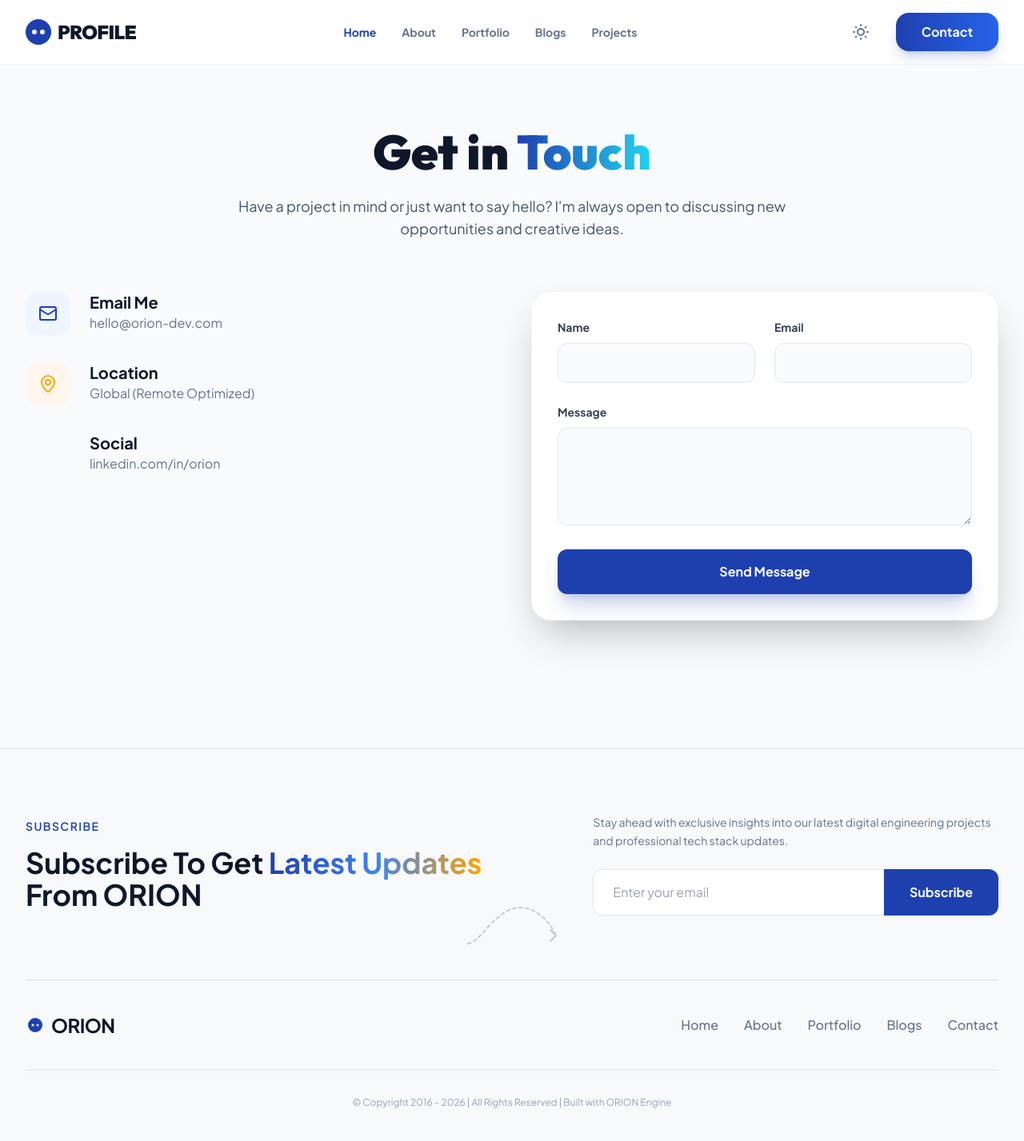
After one commit to mrveer-101/Portfolio, a Django app: page /contact/ in a window 1280 px wide. The commit adds this page. Shown: the whole page at 80% size. Run offline with Django 5.2, Linux system fonts and the light colour scheme; some libraries are stand-ins or nearby versions.

Commit message:
UI: Finalized ORION design system, updated dark theme to Slate 900, and documented design tokens

```diff
--- a/config/settings.py
+++ b/config/settings.py
@@ -79,7 +79,7 @@ ROOT_URLCONF = 'config.urls'
 TEMPLATES = [
     {
         'BACKEND': 'django.template.backends.django.DjangoTemplates',
-        'DIRS': [], # Templates are managed within apps
+        'DIRS': [BASE_DIR / 'templates'],
         'APP_DIRS': True,
         'OPTIONS': {
             'context_processors': [
--- a/core/templates/base.html
+++ b/core/templates/base.html
@@ -29,7 +29,7 @@
             theme: {
                 extend: {
                     colors: {
-                        'obsidian': '#080C14',
+                        'obsidian': '#0F172A',
                         'accent-orange': '#FFA500',
                         'accent-blue': '#1E40AF',
                         'accent-blue-light': '#60A5FA',
--- a/core/templates/partials/footer.html
+++ b/core/templates/partials/footer.html
@@ -1,5 +1,5 @@
 <!-- Footer Section -->
-<footer class="mt-20 border-t border-gray-800 pt-20 pb-10">
+<footer class="mt-20 border-t border-slate-200 dark:border-gray-800 pt-20 pb-10 bg-slate-50/50 dark:bg-transparent">
     <div class="max-w-7xl mx-auto px-4 sm:px-6 lg:px-8">
 
         <!-- Subscribe Section -->
@@ -7,30 +7,30 @@
 
             <!-- Left Side: Headline -->
             <div class="w-full md:w-1/2 space-y-4">
-                <p class="text-accent-purple font-semibold text-sm tracking-widest uppercase">Subscribe</p>
-                <h2 class="text-3xl md:text-4xl font-bold text-white leading-tight">
-                    Subscribe To Get Latest<br>Update From Us
+                <p class="text-accent-blue font-semibold text-sm tracking-widest uppercase">Subscribe</p>
+                <h2 class="text-3xl md:text-4xl font-black text-slate-900 dark:text-white leading-tight">
+                    Subscribe To Get <span class="bg-clip-text text-transparent bg-gradient-to-r from-accent-blue via-blue-500 to-accent-orange">Latest Updates</span><br>From ORION
                 </h2>
 
                 <!-- Decorative Swirly Arrow (Simplified SVG) -->
                 <div class="absolute -bottom-10 right-1/2 translate-x-1/2 hidden md:block opacity-20">
                     <svg width="120" height="60" viewBox="0 0 120 60" fill="none" xmlns="http://www.w3.org/2000/svg">
-                        <path d="M5 55C20 55 40 10 70 10C100 10 115 45 115 45" stroke="white" stroke-width="2" stroke-linecap="round" stroke-dasharray="4 4"/>
-                        <path d="M115 45L108 38M115 45L108 52" stroke="white" stroke-width="2" stroke-linecap="round"/>
+                        <path d="M5 55C20 55 40 10 70 10C100 10 115 45 115 45" class="stroke-slate-900 dark:stroke-white" stroke-width="2" stroke-linecap="round" stroke-dasharray="4 4"/>
+                        <path d="M115 45L108 38M115 45L108 52" class="stroke-slate-900 dark:stroke-white" stroke-width="2" stroke-linecap="round"/>
                     </svg>
                 </div>
             </div>
 
             <!-- Right Side: Form -->
             <div class="w-full md:w-5/12 space-y-6">
-                <p class="text-gray-400 text-sm leading-relaxed">
-                    Lorem ipsum dolor sit amet consectetur. Tincidunt egestas sed integer est libero urna. Ac habitasse dolor.
+                <p class="text-slate-500 dark:text-gray-400 text-sm leading-relaxed">
+                    Stay ahead with exclusive insights into our latest digital engineering projects and professional tech stack updates.
                 </p>
                 <form class="flex w-full" hx-post="/subscribe/" hx-swap="outerHTML">
                     {% csrf_token %}
                     <input type="email" name="email" placeholder="Enter your email"
-                           class="flex-grow bg-white/5 border border-gray-700 text-white px-6 py-4 rounded-l-xl focus:outline-none focus:border-accent-purple transition-colors">
-                    <button type="submit" class="bg-accent-purple hover:bg-accent-purple-light text-white px-8 py-4 rounded-r-xl font-bold transition-all">
+                           class="flex-grow bg-white dark:bg-white/5 border border-slate-200 dark:border-gray-700 text-slate-900 dark:text-white px-6 py-4 rounded-l-xl focus:outline-none focus:border-accent-blue transition-all">
+                    <button type="submit" class="bg-accent-blue hover:bg-blue-600 text-white px-8 py-4 rounded-r-xl font-bold transition-all">
                         Subscribe
                     </button>
                 </form>
@@ -38,28 +38,28 @@
         </div>
 
         <!-- Brand & Links Section -->
-        <div class="flex flex-col md:flex-row justify-between items-center py-10 border-t border-gray-800/50 gap-6">
+        <div class="flex flex-col md:flex-row justify-between items-center py-10 border-t border-slate-200 dark:border-gray-800/50 gap-6">
             <div class="flex items-center space-x-2">
-                <div class="w-6 h-6 bg-accent-purple rounded-full flex items-center justify-center scale-75">
+                <div class="w-6 h-6 bg-accent-blue rounded-full flex items-center justify-center scale-75">
                     <div class="w-1 h-1 bg-white rounded-full mx-0.5"></div>
                     <div class="w-1 h-1 bg-white rounded-full mx-0.5"></div>
                 </div>
-                <span class="text-2xl font-bold text-white tracking-tight">OPPA</span>
+                <span class="text-2xl font-black text-slate-900 dark:text-white tracking-tight">ORION</span>
             </div>
 
-            <nav class="flex flex-wrap justify-center gap-8 text-gray-400 font-medium">
-                <a href="#home" class="hover:text-white transition-colors">Home</a>
-                <a href="#about" class="hover:text-white transition-colors">About</a>
-                <a href="#services" class="hover:text-white transition-colors">Services</a>
-                <a href="#portfolio" class="hover:text-white transition-colors">Portfolio</a>
-                <a href="#contact" class="hover:text-white transition-colors">Contact</a>
+            <nav class="flex flex-wrap justify-center gap-8 text-slate-500 dark:text-gray-400 font-medium">
+                <a href="{% url 'core:index' %}" class="hover:text-accent-blue transition-colors">Home</a>
+                <a href="{% url 'core:about' %}" class="hover:text-accent-blue transition-colors">About</a>
+                <a href="#portfolio" class="hover:text-accent-blue transition-colors">Portfolio</a>
+                <a href="#blogs" class="hover:text-accent-blue transition-colors">Blogs</a>
+                <a href="{% url 'core:contact' %}" class="hover:text-accent-blue transition-colors">Contact</a>
             </nav>
         </div>
 
         <!-- Copyright -->
-        <div class="text-center pt-8 border-t border-gray-800/30">
-            <p class="text-gray-600 text-sm">
-                &copy; Copyright 2016 – {% now "Y" %} | All Rights Reserved | Built with NIRVAN
+        <div class="text-center pt-8 border-t border-slate-200 dark:border-gray-800/30">
+            <p class="text-slate-400 dark:text-gray-600 text-xs">
+                &copy; Copyright 2016 – {% now "Y" %} | All Rights Reserved | Built with ORION Engine
             </p>
         </div>
     </div>
--- a/core/templates/partials/navbar.html
+++ b/core/templates/partials/navbar.html
@@ -1,5 +1,5 @@
 <!-- Navigation Bar -->
-<nav class="fixed top-0 w-full z-50 bg-white/80 dark:bg-[#080C14]/90 backdrop-blur-md border-b border-slate-100 dark:border-accent-purple/20 transition-all duration-300" x-data="{ open: false }">
+<nav class="fixed top-0 w-full z-50 bg-white/80 dark:bg-obsidian/90 backdrop-blur-md border-b border-slate-100 dark:border-accent-blue/20 transition-all duration-300" x-data="{ open: false }">
     <div class="max-w-7xl mx-auto px-4 sm:px-6 lg:px-8">
         <div class="flex justify-between h-20 items-center">
 
@@ -9,15 +9,15 @@
                     <div class="w-1.5 h-1.5 bg-white rounded-full mx-0.5"></div>
                     <div class="w-1.5 h-1.5 bg-white rounded-full mx-0.5"></div>
                 </div>
-                <a href="{% url 'core:index' %}" class="font-display text-2xl font-black tracking-tight text-slate-900 dark:text-white uppercase">
-                    ORION
+                <a href="{% url 'core:index' %}" class="font-display text-2xl font-black tracking-tight text-slate-900 dark:text-white">
+                    PROFILE
                 </a>
             </div>
 
             <!-- Desktop Menu (Centered) -->
             <div class="hidden md:flex space-x-8 text-sm font-bold text-slate-500 dark:text-gray-400">
-                <a href="#home" class="text-accent-blue transition-colors">Home</a>
-                <a href="#about" class="hover:text-slate-900 dark:hover:text-white transition-colors">About</a>
+                <a href="{% url 'core:index' %}" class="text-accent-blue transition-colors">Home</a>
+                <a href="{% url 'core:about' %}" class="hover:text-slate-900 dark:hover:text-white transition-colors">About</a>
                 <a href="#portfolio" class="hover:text-slate-900 dark:hover:text-white transition-colors">Portfolio</a>
                 <a href="#blogs" class="hover:text-slate-900 dark:hover:text-white transition-colors">Blogs</a>
                 <a href="#projects" class="hover:text-slate-900 dark:hover:text-white transition-colors">Projects</a>
@@ -31,7 +31,7 @@
                     <svg x-show="darkMode" class="w-6 h-6" fill="none" stroke="currentColor" viewBox="0 0 24 24"><path stroke-linecap="round" stroke-linejoin="round" stroke-width="2" d="M20.354 15.354A9 9 0 018.646 3.646 9.003 9.003 0 0012 21a9.003 9.003 0 008.354-5.646z"></path></svg>
                 </button>
 
-                <a href="#contact" class="px-8 py-3 bg-gradient-to-r from-accent-blue to-blue-600 text-white rounded-2xl font-bold transition-all shadow-lg shadow-accent-blue/20 hover:shadow-accent-blue/40">
+                <a href="{% url 'core:contact' %}" class="px-8 py-3 bg-gradient-to-r from-accent-blue to-blue-600 text-white rounded-2xl font-bold transition-all shadow-lg shadow-accent-blue/20 hover:shadow-accent-blue/40">
                     Contact
                 </a>
             </div>
--- a/core/urls.py
+++ b/core/urls.py
@@ -5,4 +5,6 @@ app_name = 'core'
 
 urlpatterns = [
     path('', views.index, name='index'),
+    path('about/', views.about, name='about'),
+    path('contact/', views.contact, name='contact'),
 ]
--- a/core/views.py
+++ b/core/views.py
@@ -5,3 +5,15 @@ def index(request):
     Renders the main landing page of the portfolio.
     """
     return render(request, 'home.html')
+
+def about(request):
+    """
+    Renders the About page.
+    """
+    return render(request, 'about.html')
+
+def contact(request):
+    """
+    Renders the Contact page.
+    """
+    return render(request, 'contact.html')
--- /dev/null
+++ b/templates/contact.html
@@ -0,0 +1,74 @@
+{% extends "base.html" %}
+
+{% block title %}ORION | Contact{% endblock %}
+
+{% block content %}
+<div class="max-w-7xl mx-auto px-4 sm:px-6 lg:px-8 py-20">
+    <div class="text-center max-w-3xl mx-auto mb-16">
+        <h1 class="text-4xl md:text-6xl font-display font-black text-slate-900 dark:text-white mb-6">
+            Get in <span class="bg-clip-text text-transparent bg-gradient-to-r from-accent-blue to-cyan-400">Touch</span>
+        </h1>
+        <p class="text-lg text-slate-600 dark:text-gray-400">
+            Have a project in mind or just want to say hello? I'm always open to discussing new opportunities and creative ideas.
+        </p>
+    </div>
+
+    <div class="grid grid-cols-1 md:grid-cols-2 gap-12">
+        <!-- Contact Information -->
+        <div class="space-y-8">
+            <div class="flex items-start space-x-6">
+                <div class="w-14 h-14 bg-blue-50 dark:bg-accent-blue/10 rounded-2xl flex items-center justify-center text-accent-blue shrink-0">
+                    <i data-lucide="mail" class="w-6 h-6"></i>
+                </div>
+                <div>
+                    <h3 class="font-bold text-slate-900 dark:text-white text-xl">Email Me</h3>
+                    <p class="text-slate-500 dark:text-gray-400">hello@orion-dev.com</p>
+                </div>
+            </div>
+
+            <div class="flex items-start space-x-6">
+                <div class="w-14 h-14 bg-orange-50 dark:bg-accent-orange/10 rounded-2xl flex items-center justify-center text-accent-orange shrink-0">
+                    <i data-lucide="map-pin" class="w-6 h-6"></i>
+                </div>
+                <div>
+                    <h3 class="font-bold text-slate-900 dark:text-white text-xl">Location</h3>
+                    <p class="text-slate-500 dark:text-gray-400">Global (Remote Optimized)</p>
+                </div>
+            </div>
+
+            <div class="flex items-start space-x-6">
+                <div class="w-14 h-14 bg-slate-50 dark:bg-white/10 rounded-2xl flex items-center justify-center text-slate-600 dark:text-gray-300 shrink-0">
+                    <i data-lucide="linkedin" class="w-6 h-6"></i>
+                </div>
+                <div>
+                    <h3 class="font-bold text-slate-900 dark:text-white text-xl">Social</h3>
+                    <p class="text-slate-500 dark:text-gray-400">linkedin.com/in/orion</p>
+                </div>
+            </div>
+        </div>
+
+        <!-- Contact Form (Placeholder UI) -->
+        <div class="bg-white dark:bg-gray-800 p-8 rounded-3xl shadow-2xl border border-slate-100 dark:border-white/5">
+            <form action="#" class="space-y-6">
+                <div class="grid grid-cols-1 md:grid-cols-2 gap-6">
+                    <div class="space-y-2">
+                        <label class="text-sm font-bold text-slate-700 dark:text-gray-300">Name</label>
+                        <input type="text" class="w-full px-4 py-3 bg-slate-50 dark:bg-gray-900 border border-slate-200 dark:border-white/10 rounded-xl focus:ring-2 focus:ring-accent-blue outline-none transition-all">
+                    </div>
+                    <div class="space-y-2">
+                        <label class="text-sm font-bold text-slate-700 dark:text-gray-300">Email</label>
+                        <input type="email" class="w-full px-4 py-3 bg-slate-50 dark:bg-gray-900 border border-slate-200 dark:border-white/10 rounded-xl focus:ring-2 focus:ring-accent-blue outline-none transition-all">
+                    </div>
+                </div>
+                <div class="space-y-2">
+                    <label class="text-sm font-bold text-slate-700 dark:text-gray-300">Message</label>
+                    <textarea rows="4" class="w-full px-4 py-3 bg-slate-50 dark:bg-gray-900 border border-slate-200 dark:border-white/10 rounded-xl focus:ring-2 focus:ring-accent-blue outline-none transition-all"></textarea>
+                </div>
+                <button type="submit" class="w-full py-4 bg-accent-blue text-white font-bold rounded-xl shadow-xl shadow-accent-blue/20 hover:scale-[1.02] transition-all">
+                    Send Message
+                </button>
+            </form>
+        </div>
+    </div>
+</div>
+{% endblock %}
```
Also changed, not shown: X-Plan.md (+13 -7 lines), core/templates/home.html (+94 -41 lines), templates/about.html (added, +40 -0 lines).
